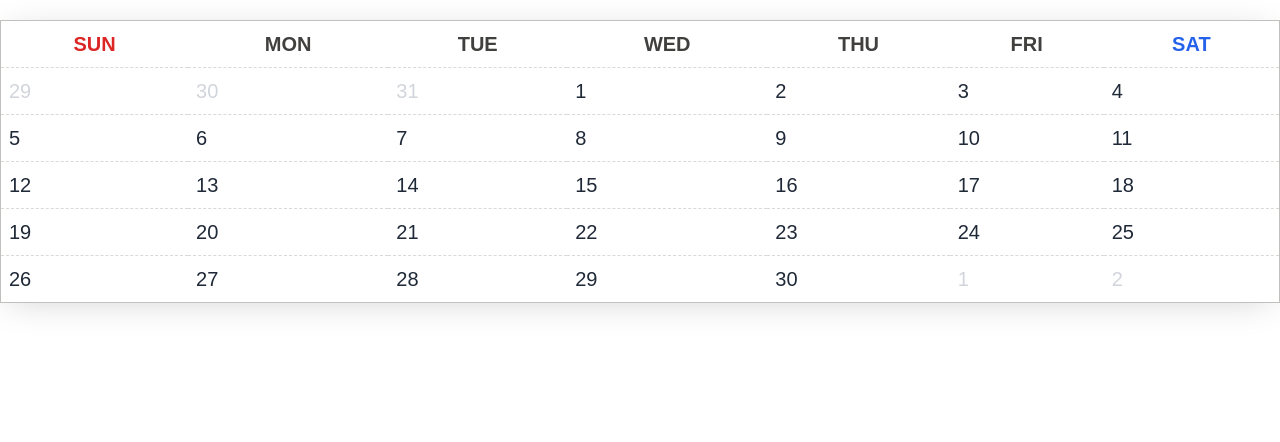
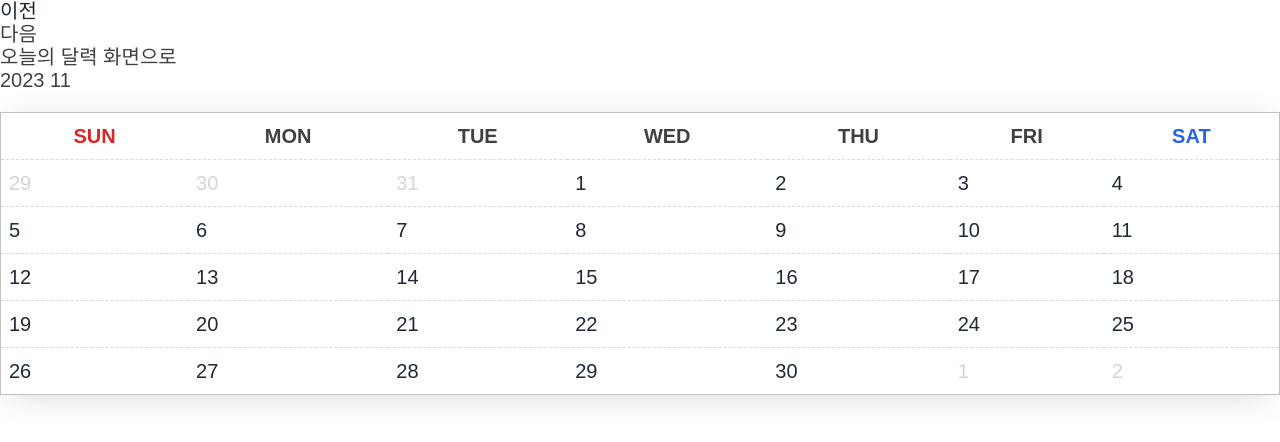
Before and after one commit to pixelberry-jin/ssssCalendar, a Next.js app: page / in a window 1280 px wide. Shown: the top 442 px of the page. Built offline with nearby package versions, Linux system fonts and the light colour scheme; a web font is replaced by a local one.

Commit message:
feature: drawCalendar custom hook added

```diff
--- a/src/atoms/todayAtom.ts
+++ b/src/atoms/todayAtom.ts
@@ -6,6 +6,7 @@ export const todayAtom = atom<IToday>({
   default: (() => {
     const todayNow = new Date();
     const year = todayNow.getFullYear();
+    const monthIndex = todayNow.getMonth();
     const month = todayNow.getMonth() + 1;
     const day = todayNow.getDate();
 
@@ -17,6 +18,7 @@ export const todayAtom = atom<IToday>({
     return {
       fullDate: todayFullDate,
       year,
+      monthIndex,
       month,
       day,
     };
--- a/src/components/calendar/Table.tsx
+++ b/src/components/calendar/Table.tsx
@@ -1,14 +1,18 @@
 import React, { useState, useEffect, useMemo } from "react";
-import { useRecoilValue } from "recoil";
+import { useRecoilValue, useSetRecoilState } from "recoil";
 import {
   LEAP_YEAR_END_DAY_LIST,
   NOT_LEAP_YEAR_END_DAY_LIST,
 } from "@/constants";
 import WeekRowComponent from "./components/WeekRow";
 import { currentSelector } from "@/selectors/currentSelector";
+import { useDrawCalendar } from "@/hooks/useDrawCalendar";
 
 const CalendarComponent: React.FC = () => {
-  const { year, monthIndex } = useRecoilValue(currentSelector);
+  const { drawTodayCalendar, drawNextCalendar, drawPrevCalendar } =
+    useDrawCalendar();
+  const { year, month, monthIndex } = useRecoilValue(currentSelector);
+
   const isLeapYear = Boolean(year % 4 === 0);
   const [_, setCurrentDate] = useState<number>(1);
   const currentMonthEndDays = useMemo(() => {
@@ -21,13 +25,25 @@ const CalendarComponent: React.FC = () => {
     (currentMonthFirstDay + currentMonthEndDays[monthIndex]) / 7
   );
 
-  const prevMonthLastDate = monthIndex === 0 ? currentMonthEndDays[11] : currentMonthEndDays[monthIndex - 1];
+  const prevMonthLastDate =
+    monthIndex === 0
+      ? currentMonthEndDays[11]
+      : currentMonthEndDays[monthIndex - 1];
 
   const handleDateChange = (day: number) => {
     setCurrentDate(day);
   };
 
   return (
+    <>
+      <div className="text-gray-800" onClick={drawPrevCalendar}>
+        이전
+      </div>
+      <div onClick={drawNextCalendar}>다음</div>
+      <div onClick={drawTodayCalendar}>오늘의 달력 화면으로</div>
+      <div>
+        {year} {month}
+      </div>
       <table id="calendar" className="calendar paper">
         <thead className="calendar__day">
           <tr>
@@ -55,6 +71,7 @@ const CalendarComponent: React.FC = () => {
           })}
         </tbody>
       </table>
+    </>
   );
 };
 
--- /dev/null
+++ b/src/hooks/useDrawCalendar.ts
@@ -0,0 +1,43 @@
+import { currentAtom } from "@/atoms/currentAtom";
+import { todaySelector } from "@/selectors";
+import { currentSelector } from "@/selectors/currentSelector";
+import { useRecoilValue, useSetRecoilState } from "recoil";
+
+export const useDrawCalendar = () => {
+  const { year, monthIndex } = useRecoilValue(currentSelector);
+  const { year: todayYear, monthIndex: todayMonthIndex } =
+    useRecoilValue(todaySelector);
+  const setCurrent = useSetRecoilState(currentAtom);
+
+  const drawTodayCalendar = () => {
+    setCurrent({
+      year: todayYear,
+      month: todayMonthIndex + 1,
+      monthIndex: todayMonthIndex,
+    });
+  };
+
+  const drawNextCalendar = () => {
+    const next = new Date(year, monthIndex + 1);
+    const newYear = next.getFullYear();
+    const newMonth = next.getMonth();
+    setCurrent({
+      year: newYear,
+      month: newMonth + 1,
+      monthIndex: newMonth,
+    });
+  };
+
+  const drawPrevCalendar = () => {
+    const prev = new Date(year, monthIndex - 1);
+    const newYear = prev.getFullYear();
+    const newMonth = prev.getMonth();
+    setCurrent({
+      year: newYear,
+      month: newMonth + 1,
+      monthIndex: newMonth,
+    });
+  };
+
+  return { drawTodayCalendar, drawNextCalendar, drawPrevCalendar };
+};
--- a/src/types/today.d.ts
+++ b/src/types/today.d.ts
@@ -2,5 +2,6 @@ export interface IToday {
   fullDate: string;
   year: number;
   month: number;
+  monthIndex: number;
   day: number;
 }
```
Lines whose indentation alone changed are shown as unchanged.
